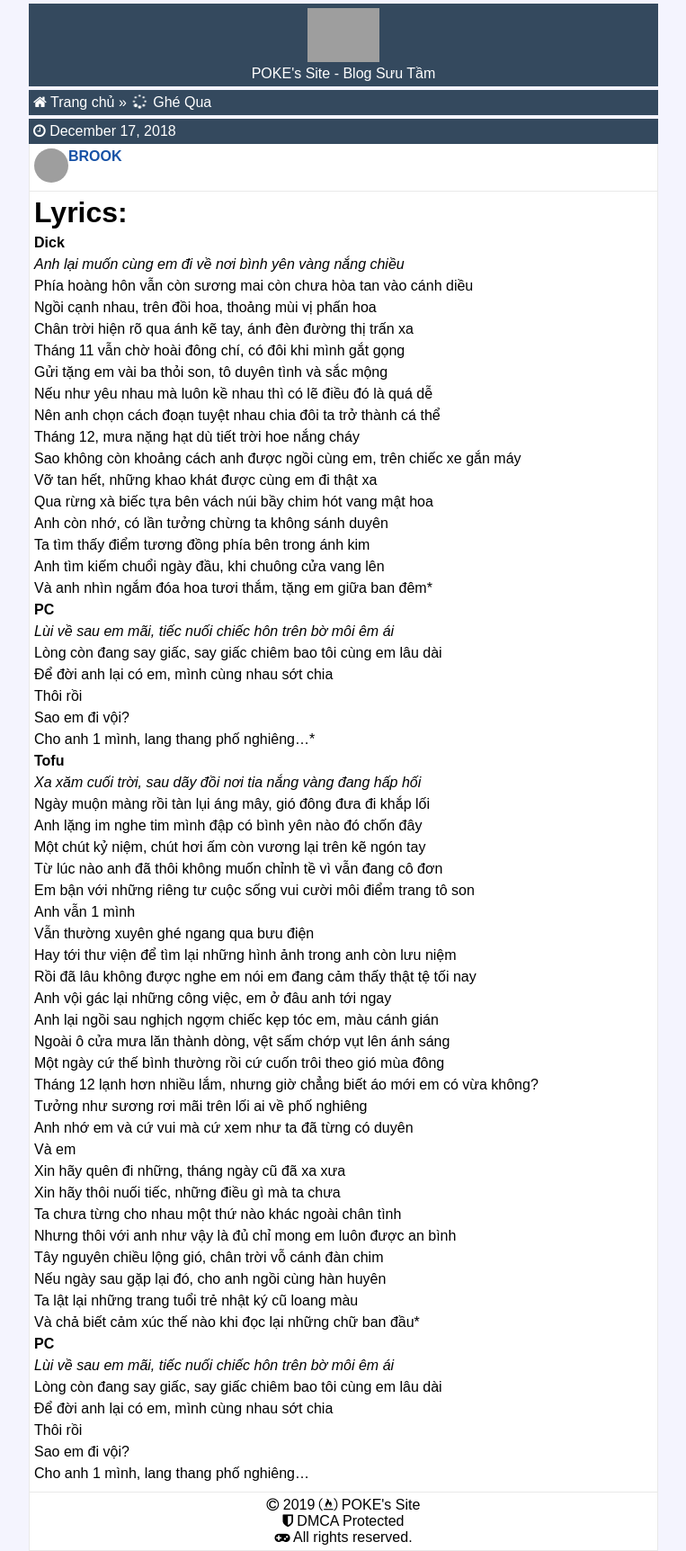
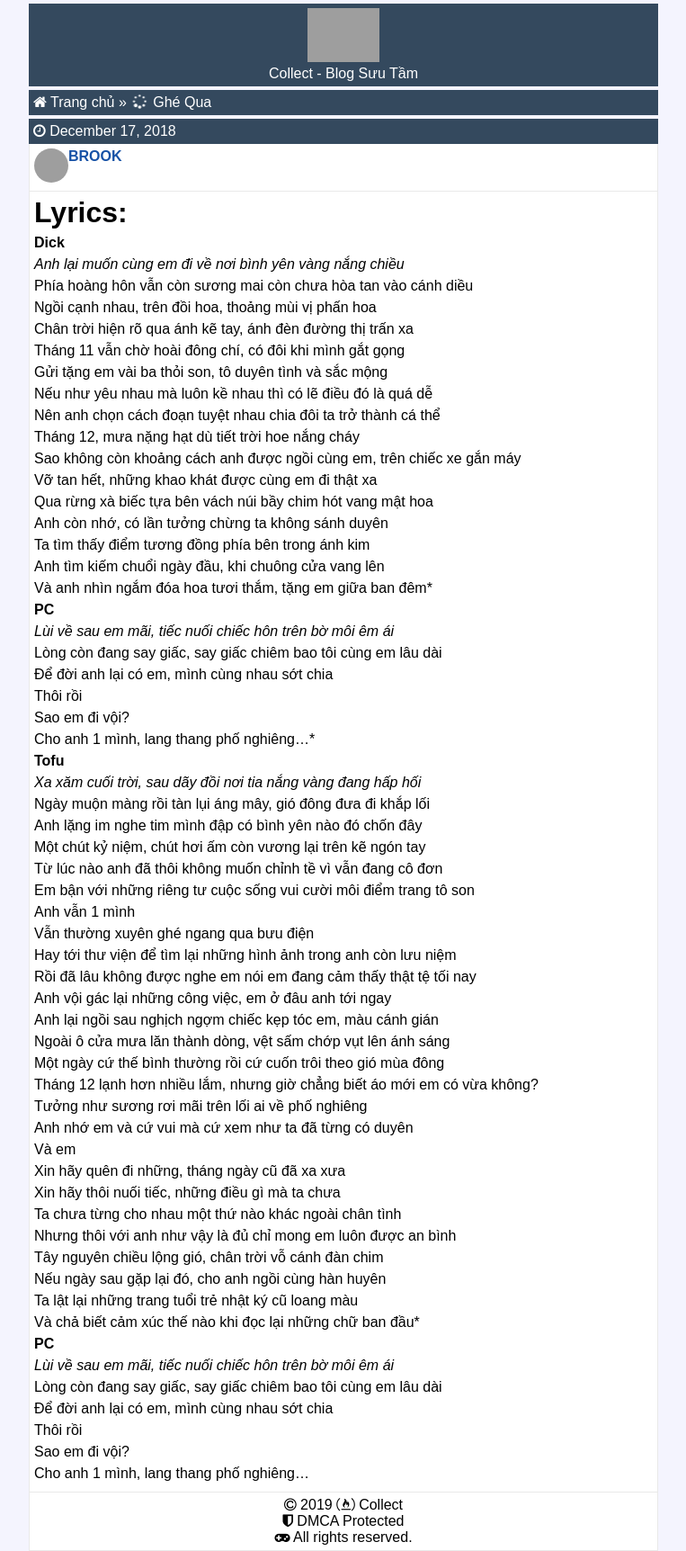
Before and after one commit to locga113z/jekyll-one, a Jekyll site: the page built from _posts/2018-12-17-ghe-qua.md, in a window 1280 px wide. Shown: the whole page at 90% size, without its empty margins (258-1021 px from the left). Built offline with Jekyll 4.4.1, drawn with Linux system fonts in a browser that asks for light colours; grey boxes are pictures that could not be loaded.

Commit message:
Mr Hyde was here …

```diff
--- a/_config.yml
+++ b/_config.yml
@@ -1,5 +1,5 @@
 # Site settings
-title:          "POKE's Site"
+title:          "Collect"
 description:    "Blog Sưu Tầm"
 baseurl:        "/"
 url:            "https://mellody.netlify.com"
```
